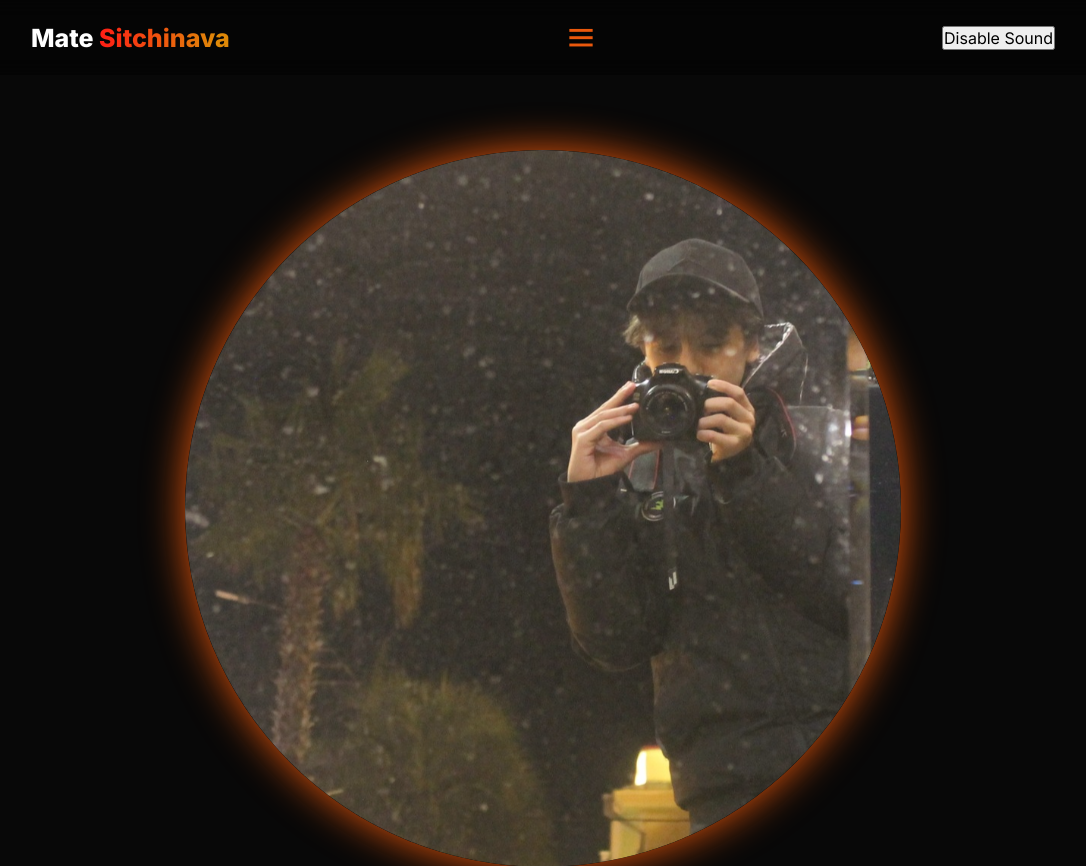
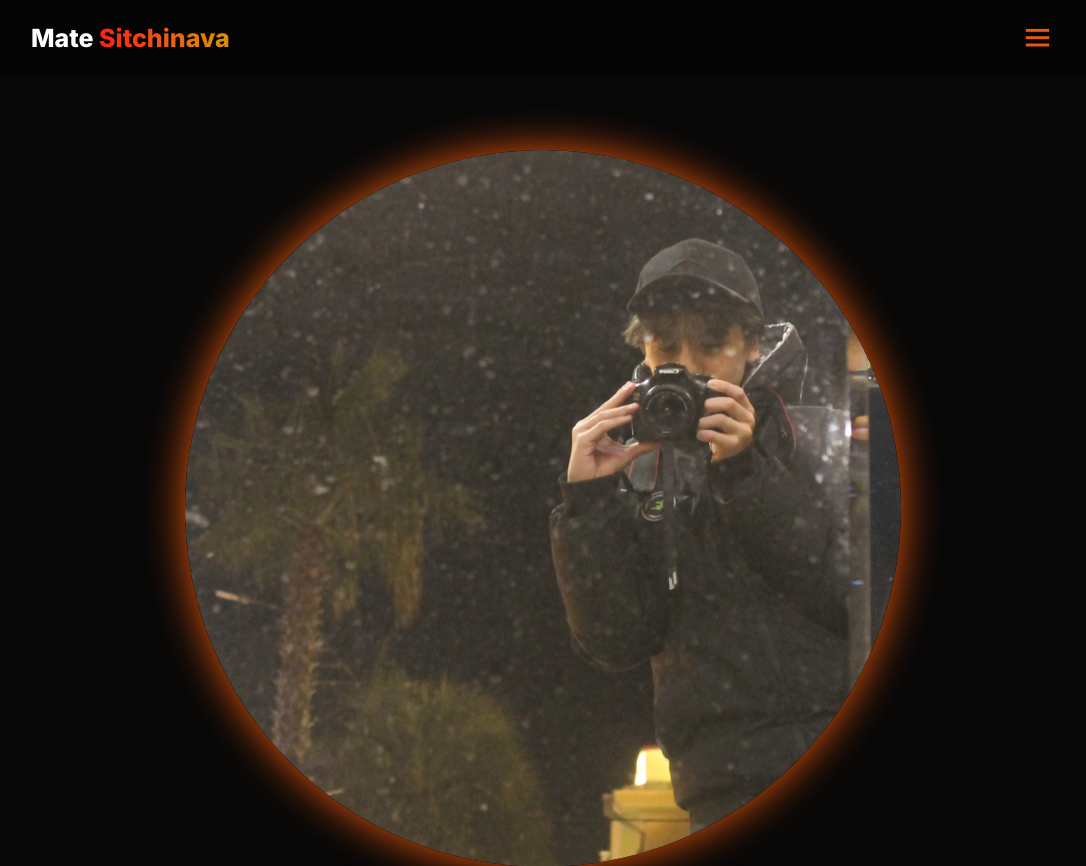
Before and after one commit to matesoft2033/portfolio-website, a plain HTML site: page index.html in a window 1280 px wide. Shown: the top 866 px of the page, without its empty margins (97-1183 px from the left). Drawn offline with nearby package versions, Linux system fonts and the light colour scheme.

Commit message:
Update index.html

```diff
--- a/index.html
+++ b/index.html
@@ -32,7 +32,6 @@
          Your browser does not support the audio element.
       </audio>
       <button class="gradient-btn" aria-label="Contact Mate Sitchinava">Contact Me</button>
-      <button id="soundToggle" style="font-size: 1.6rem; margin-left: 1rem;" aria-label="Toggle sound on or off">Disable Sound</button>
    </header>
 
    <main>
```
